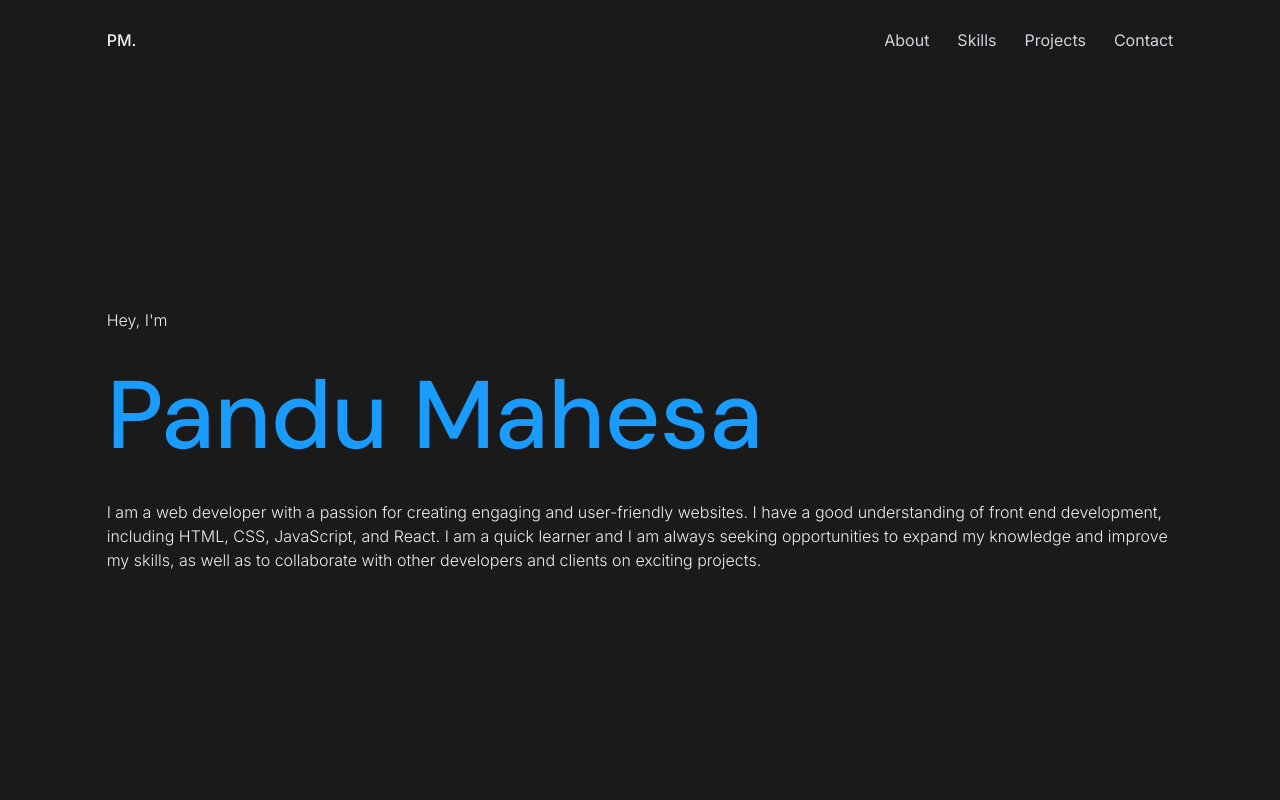
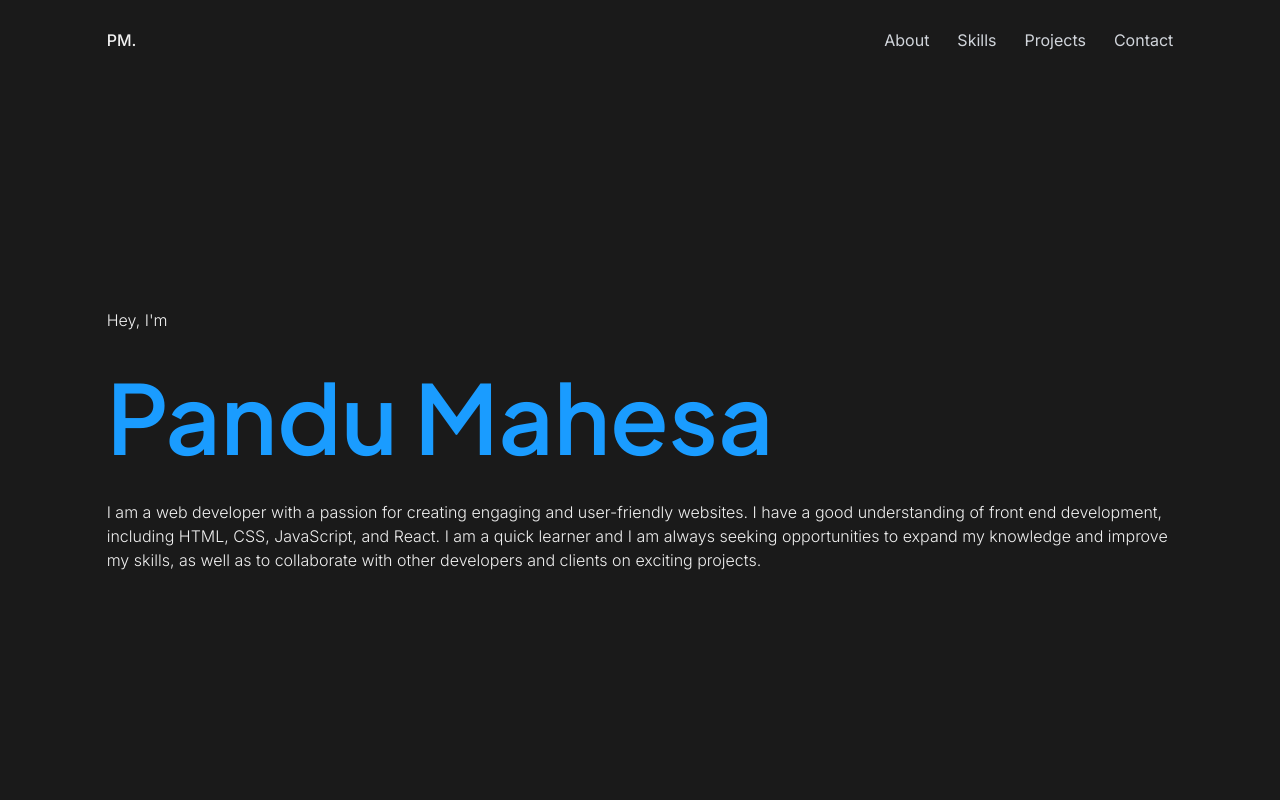
Before and after one commit to pndmhs/portfolio, a Next.js app: page / in a window 1280 px wide. Shown: the top 800 px of the page. Built offline with nearby package versions, Linux system fonts and the light colour scheme.

Commit message:
Change font on name

```diff
--- a/app/components/about.jsx
+++ b/app/components/about.jsx
@@ -1,6 +1,6 @@
-import { DM_Sans } from "next/font/google"
+import { Plus_Jakarta_Sans } from "next/font/google"
 
-const dmSans = DM_Sans({ subsets: ['latin'] })
+const plusJkt = Plus_Jakarta_Sans({ subsets: ['latin'] })
 
 const About = () => {
   return (
@@ -8,7 +8,7 @@ const About = () => {
       <div className="mx-auto w-10/12 flex flex-col justify-center h-[calc(100vh-4rem)] md:h-[calc(100vh-5rem)] max-w-6xl">
         <h2>Hey, I'm
           <br />
-          <div className={`md:text-8xl text-7xl my-9 text-[#1A9CFF] ${dmSans.className} font-medium`}>Pandu Mahesa</div>
+          <div className={`md:text-8xl text-7xl my-9 text-[#1A9CFF] ${plusJkt.className} font-semibold`}>Pandu Mahesa</div>
         </h2>
         <p>I am a web developer with a passion for creating engaging and user-friendly websites. I have a good understanding of front end development, including HTML, CSS, JavaScript, and React. I am a quick learner and I am always seeking opportunities to expand my knowledge and improve my skills, as well as to collaborate with other developers and clients on exciting projects.
         </p>
```
